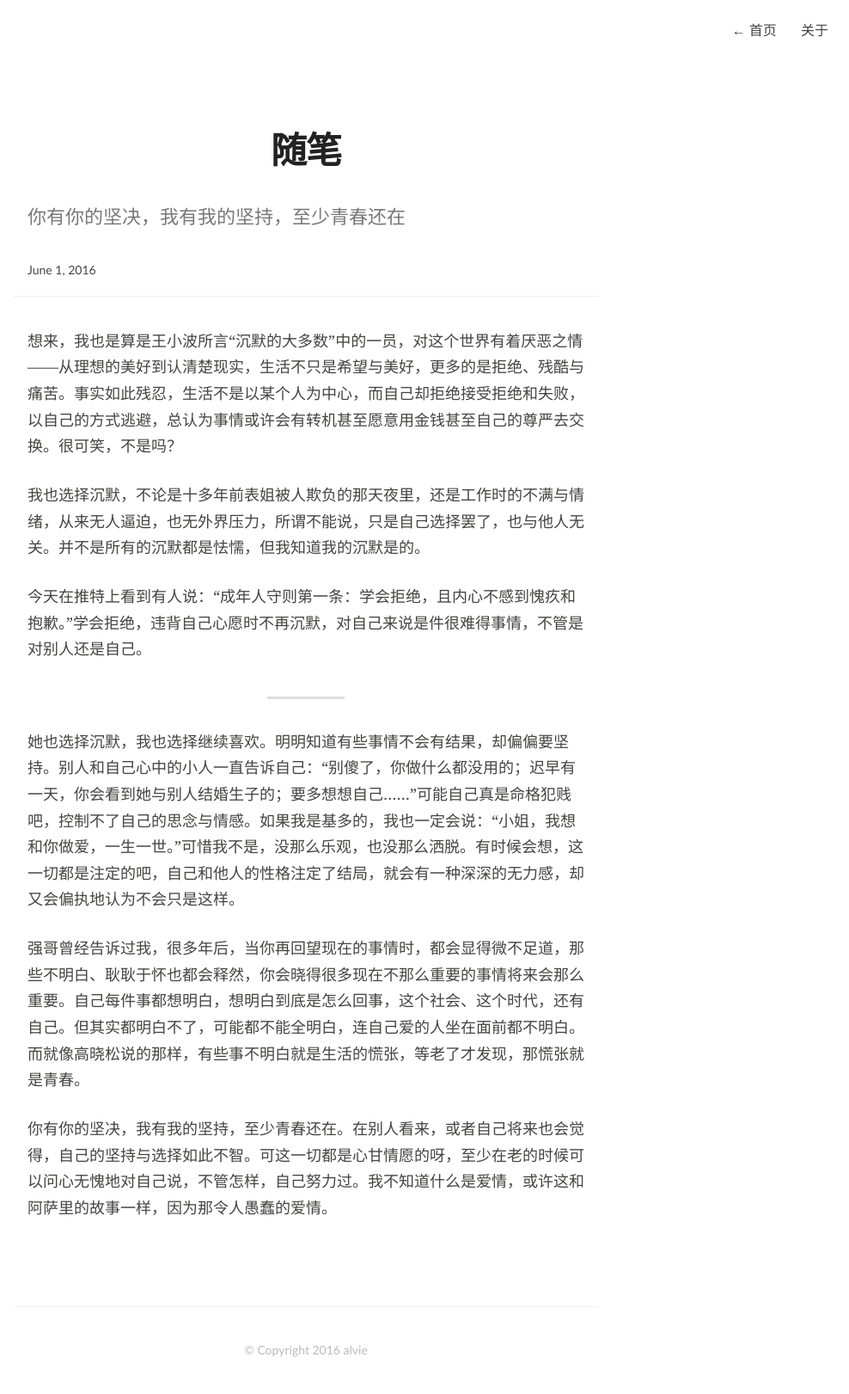
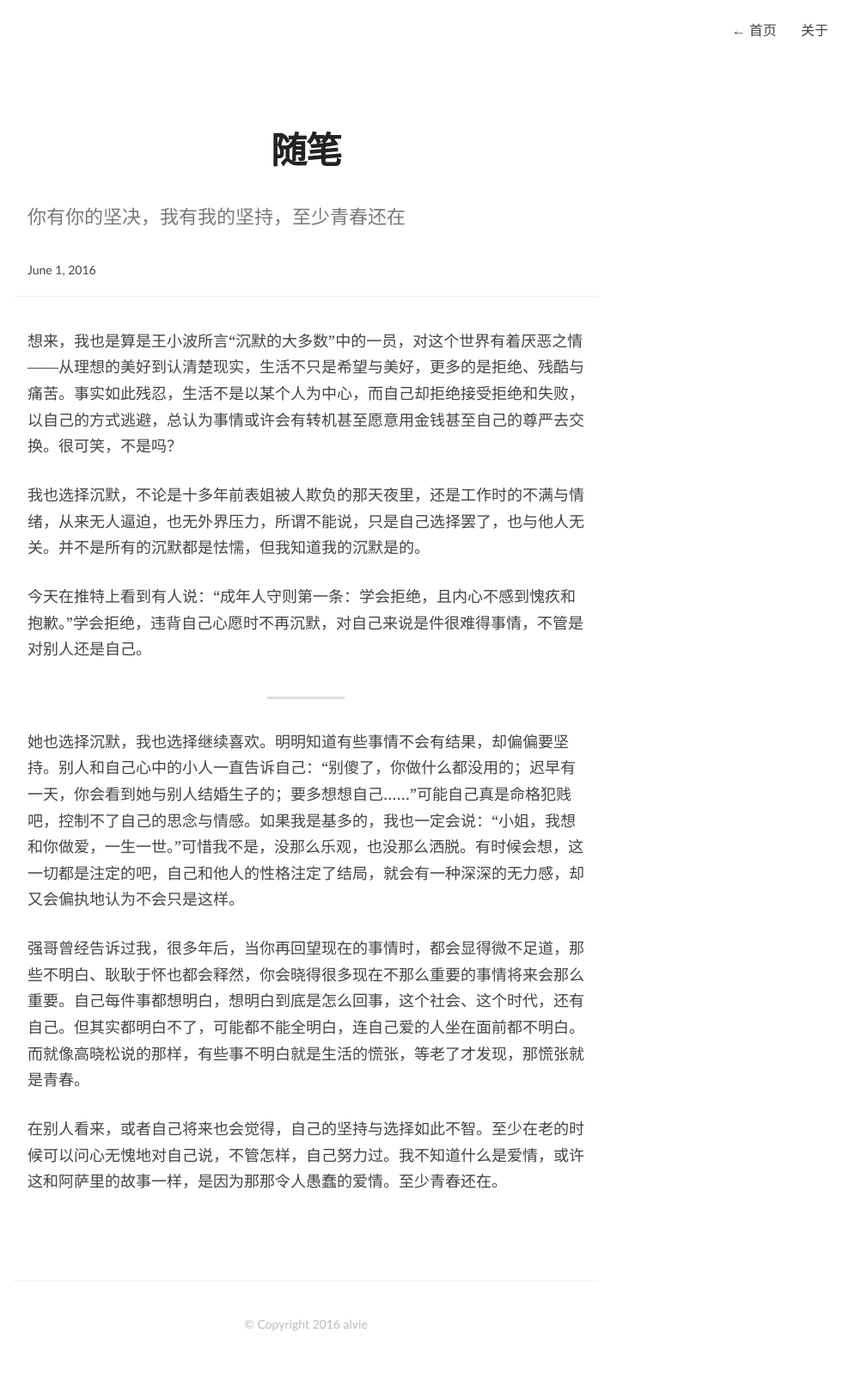
Before and after one commit to alviezhang/so-long-my-past, a Jekyll site: the page built from _posts/2016/2016-06-01-essay.md, in a window 1280 px wide. Shown: the whole page at 86% size, without its empty margins (284-1272 px from the left). Built offline with Jekyll 4.4.1, drawn with Linux system fonts in a browser that asks for light colours; after the commit the page ends 1590 px from its top, so only the background shows below that.

Commit message:
update post

```diff
--- a/_posts/2016/2016-06-01-essay.md
+++ b/_posts/2016/2016-06-01-essay.md
@@ -17,4 +17,4 @@
 
 强哥曾经告诉过我，很多年后，当你再回望现在的事情时，都会显得微不足道，那些不明白、耿耿于怀也都会释然，你会晓得很多现在不那么重要的事情将来会那么重要。自己每件事都想明白，想明白到底是怎么回事，这个社会、这个时代，还有自己。但其实都明白不了，可能都不能全明白，连自己爱的人坐在面前都不明白。而就像高晓松说的那样，有些事不明白就是生活的慌张，等老了才发现，那慌张就是青春。
 
-你有你的坚决，我有我的坚持，至少青春还在。在别人看来，或者自己将来也会觉得，自己的坚持与选择如此不智。可这一切都是心甘情愿的呀，至少在老的时候可以问心无愧地对自己说，不管怎样，自己努力过。我不知道什么是爱情，或许这和阿萨里的故事一样，因为那令人愚蠢的爱情。
+在别人看来，或者自己将来也会觉得，自己的坚持与选择如此不智。至少在老的时候可以问心无愧地对自己说，不管怎样，自己努力过。我不知道什么是爱情，或许这和阿萨里的故事一样，是因为那那令人愚蠢的爱情。至少青春还在。
```
